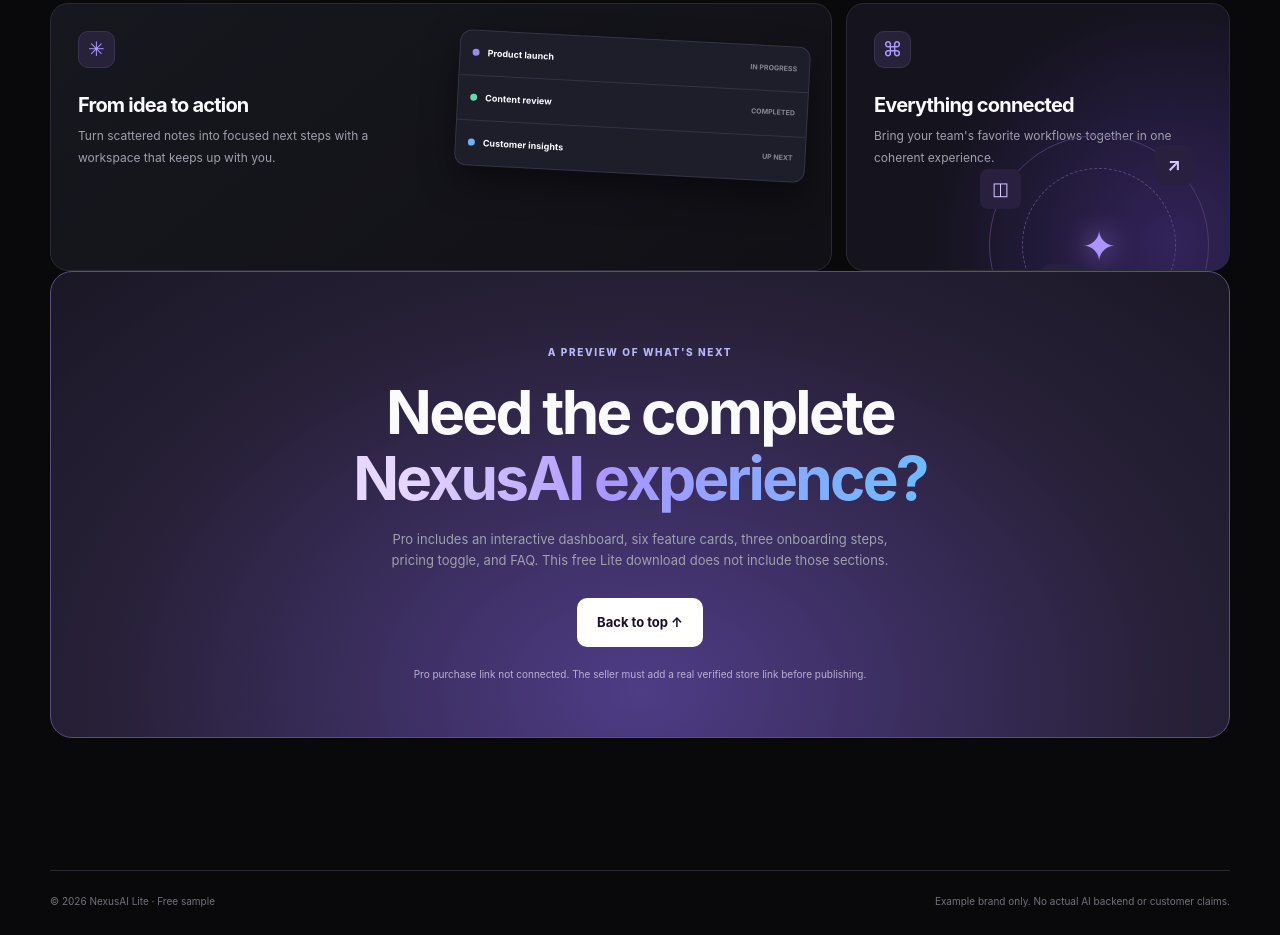
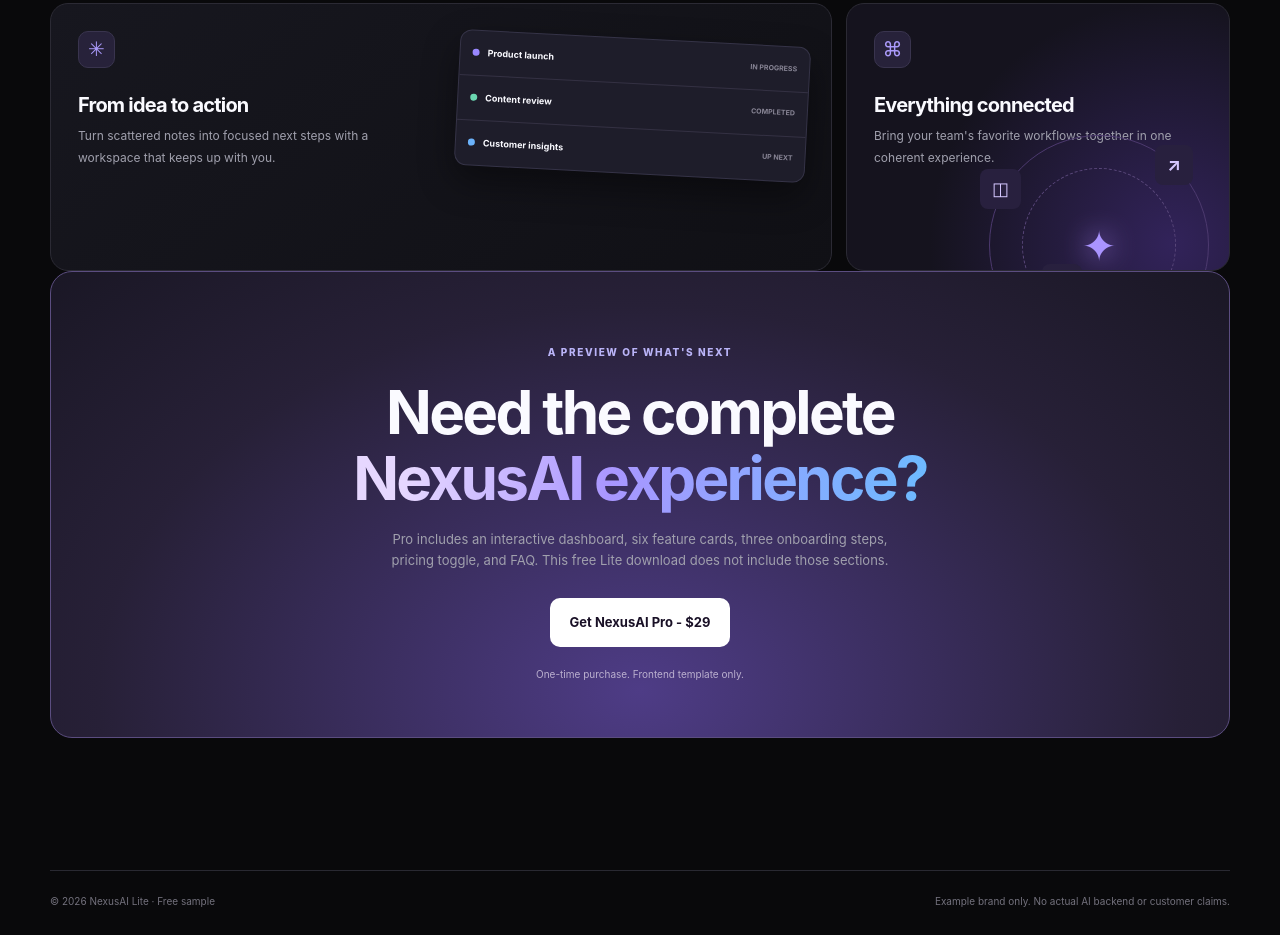
Before and after one commit to navindu0821-afk/nexusai-lite, a plain HTML site: page index.html in a window 1280 px wide. Shown: the part 1269-2204 px from the top of the page. Drawn offline with Linux system fonts and the light colour scheme.

Commit message:
Update index.html
Connect NexusAI Lite to Gumroad Pro

```diff
--- a/index.html
+++ b/index.html
@@ -68,9 +68,15 @@
       <span class="section-label">A PREVIEW OF WHAT'S NEXT</span>
       <h2 id="cta-title">Need the complete<br><span class="gradient-text">NexusAI experience?</span></h2>
       <p>Pro includes an interactive dashboard, six feature cards, three onboarding steps, pricing toggle, and FAQ. This free Lite download does not include those sections.</p>
-      <a class="button button--light" href="#">Back to top ↑</a>
-      <small>Pro purchase link not connected. The seller must add a real verified store link before publishing.</small>
-    </section>
+
+<a class="button button--light"
+   href="https://navinduspark7.gumroad.com/l/itoaqm"
+   target="_blank"
+   rel="noopener noreferrer">
+   Get NexusAI Pro - $29
+</a>
+<small>One-time purchase. Frontend template only.</small>
+
   </main>
   <footer class="footer shell"><div class="footer-bottom">
     <span>© <span id="year">2026</span> NexusAI Lite · Free sample</span>
```
